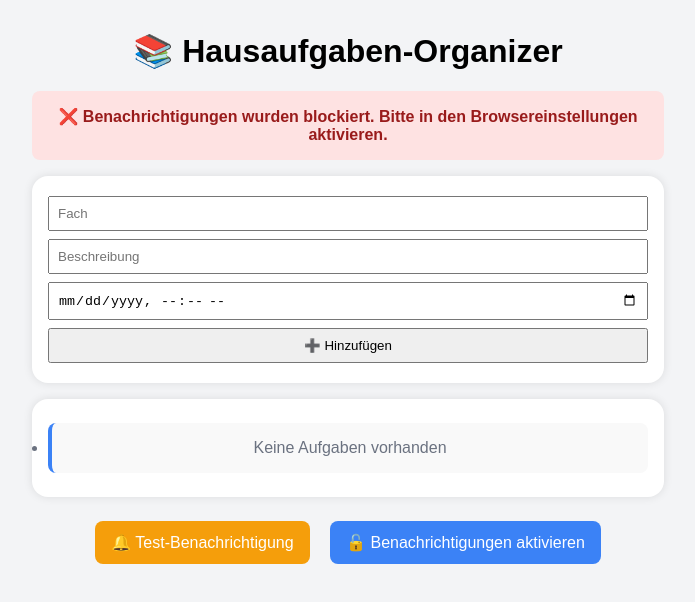
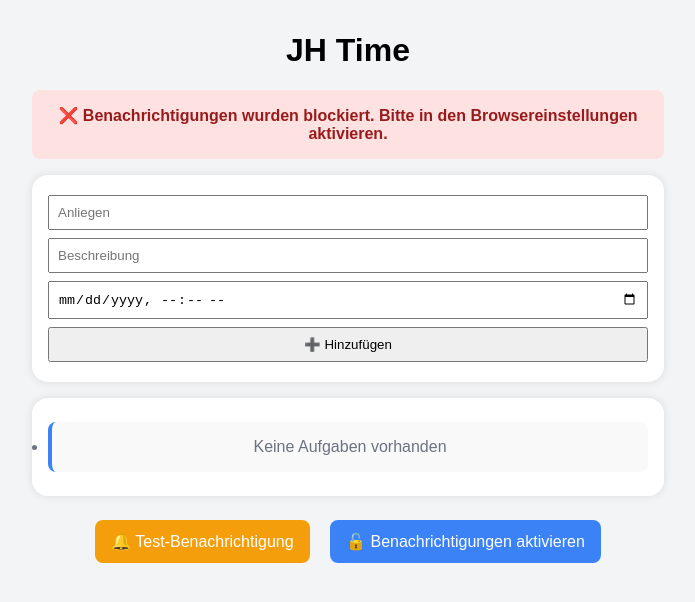
Before and after one commit to McGee2212/mytime, a plain HTML site: page index.html in a window 1280 px wide. Shown: the whole page, without its empty margins (292-987 px from the left). Drawn offline with Linux system fonts and the light colour scheme.

Commit message:
Update index.html

```diff
--- a/index.html
+++ b/index.html
@@ -4,7 +4,7 @@
 <head>
   <meta charset="UTF-8" />
   <meta name="viewport" content="width=device-width, initial-scale=1" />
-  <title>Hausaufgaben-Organizer</title>
+  <title>JH Timeplan</title>
   <link rel="manifest" href="manifest.json" />
   <style>
     body {
@@ -125,12 +125,12 @@
 </head>
 
 <body>
-  <h1>📚 Hausaufgaben-Organizer</h1>
+  <h1> JH Time </h1>
 
   <div id="notificationStatus" class="notification-status"></div>
 
   <form id="taskForm">
-    <input type="text" id="subject" placeholder="Fach" required />
+    <input type="text" id="subject" placeholder="Anliegen" required />
     <input type="text" id="description" placeholder="Beschreibung" required />
     <input type="datetime-local" id="dueDate" required />
     <button type="submit">➕ Hinzufügen</button>
```
